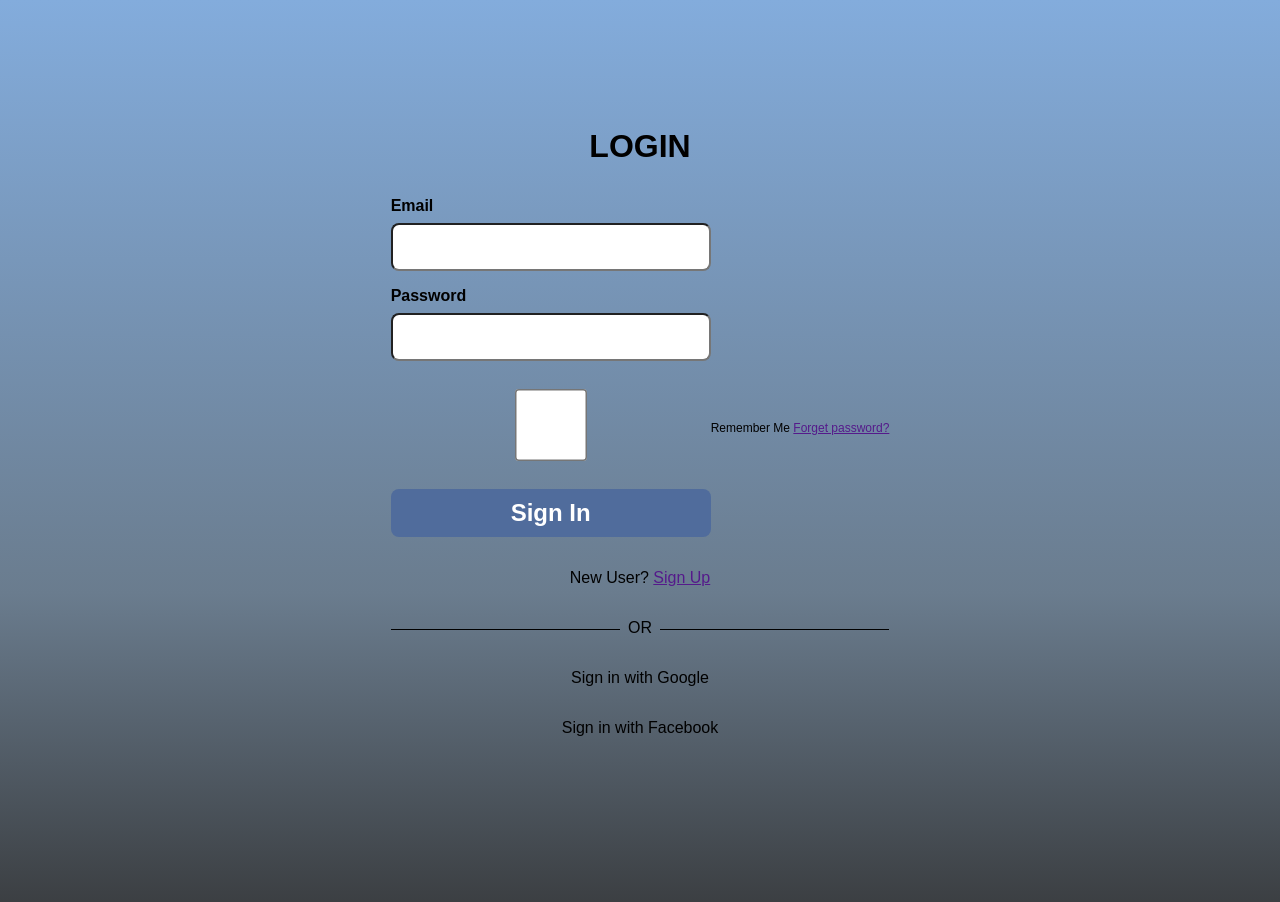
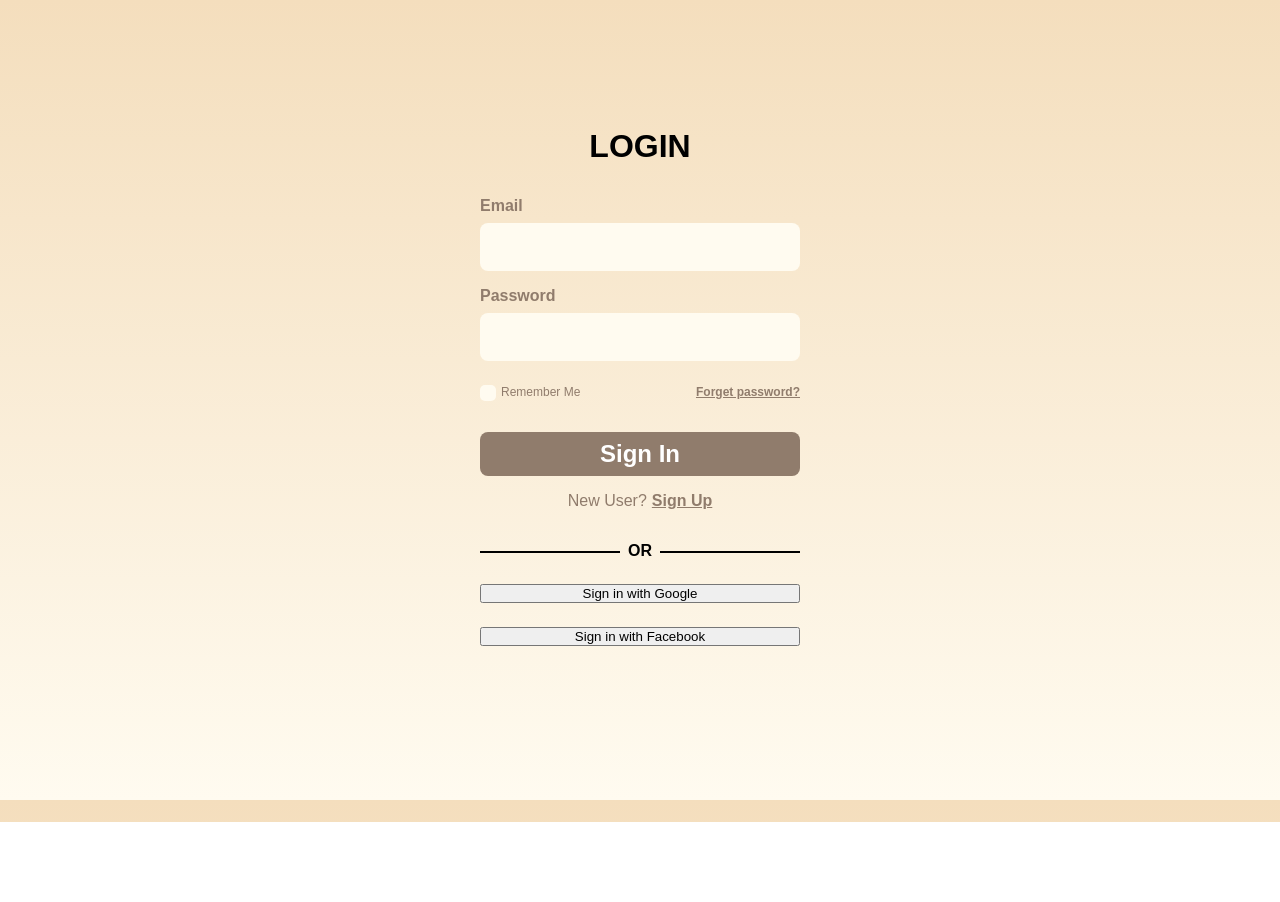
Before and after one commit to robteaw/buddy, a React (Create React App) app: page / in a window 1280 px wide. Shown: the top 902 px of the page. After the commit the page ends 822 px from the top, so only its background shows below. Built offline with nearby package versions, Linux system fonts and the light colour scheme.

Commit message:
4. Login Design

```diff
--- a/public/index.html
+++ b/public/index.html
@@ -24,20 +24,10 @@
       work correctly both with client-side routing and a non-root public URL.
       Learn how to configure a non-root public URL by running `npm run build`.
     -->
-    <title>React App</title>
+    <title>Immigrant Buddies</title>
   </head>
   <body>
     <noscript>You need to enable JavaScript to run this app.</noscript>
     <div id="root"></div>
-    <!--
-      This HTML file is a template.
-      If you open it directly in the browser, you will see an empty page.
-
-      You can add webfonts, meta tags, or analytics to this file.
-      The build step will place the bundled scripts into the <body> tag.
-
-      To begin the development, run `npm start` or `yarn start`.
-      To create a production bundle, use `npm run build` or `yarn build`.
-    -->
   </body>
 </html>
--- a/src/pages/Login/Login.css
+++ b/src/pages/Login/Login.css
@@ -1,11 +1,11 @@
 body {
-  background: rgb(2, 0, 36);
   background: linear-gradient(
     0deg,
-    rgba(58, 61, 64, 255) 0%,
-    rgba(106, 124, 142, 255) 35%,
-    rgba(131, 172, 220, 255) 100%
+    #FFFBF0,
+    #F4DEBD
   );
+  background-attachment: fixed; /*both background attachment and repeat prevents gradient background from cutting off at the bottom*/
+  background-repeat: no-repeat;
   height: 100%;
   width: 100%;
   margin: 0 auto;
@@ -25,63 +25,124 @@ form {
 }
 
 label {
+  color: #907c6c;
+}
+
+/* first 2 labels */
+form > label:first-child, label:nth-child(n+2) {
   font-weight: bold;
 }
 
 input {
+  padding: 0.5rem;
+  border: none;
+  border-radius: 0.5rem;
+}
+
+input[type="email"], input[type="text"] {
+  background-color: #FFFBF0;
   height: 3rem;
   width: 20rem;
   margin: 0.5rem 0 1rem 0;
-  padding: 0.5rem;
-  border-radius: 0.5rem;
+}
+
+input[type="email"]:focus, input[type="text"]:focus {
+  background-color: transparent;
+  border-bottom: 1px solid #000;
+  border-radius: 0;
+  outline: none;
 }
 
 input[type="submit"] {
   color: #fff;
-  background-color: #506c9c;
+  background-color: #907c6c;
   font-size: 1.5rem;
   font-weight: bold;
   border: none;
+  margin-top: 15px;
   cursor: pointer;
 }
 
-input[type="checkbox"] {
-  transform: scale(1.5);
-  vertical-align: middle;
+input[type="submit"]:hover {
+  background-color: #7e5f46;
 }
 
-p {
-  text-align: center;
-  margin: 1rem 0;
+input[type="checkbox"] {
+  background-color: #FFFBF0;
+  appearance: none;
+  -webkit-appearance: none;
+  border-radius: 5px;
+  align-items: center;
+  justify-content: center;
+  vertical-align: middle;
+  cursor: pointer;
+  flex-shrink: 0;
+  transition: 0.15s;
 }
 
-p:nth-of-type(1) {
-  font-size: 0.75rem;
-  display: inline-block;
-  justify-content: space-between;
+input[type="checkbox"]:checked {
+  color: #000;
 }
 
-p:nth-of-type(3) {
+input[type="checkbox"]:after {
+  color: #000;
+  font-size: 15px;
+  font-weight: 900;
+  content: "\2714";
+  display: none;
+}
+
+.checkbox {
+  font-size: 0.75rem;
+  display: flex;
+  justify-content: space-between;
+  margin: 0.5rem 0 1rem 0;
+}
+
+.checkbox label input {
+  margin-right: 5px;
+}
+
+.new-user label {
+  margin-right: 5px;
+}
+
+.border-line {
+  font-weight: bold;
   overflow: hidden;
 }
 
-p:nth-of-type(3):before,
-p:nth-of-type(3):after {
+.border-line:before,
+.border-line:after {
   height: 1px;
   width: 50%;
   content: "";
-  border-bottom: 1px solid #000;
+  border-bottom: 2px solid #000;
   display: inline-block;
   position: relative;
   vertical-align: middle;
 }
 
-p:nth-of-type(3):before {
+.border-line:before {
   right: 0.5em;
   margin-left: -50%;
 }
 
-p:nth-of-type(3):after {
+.border-line:after {
   left: 0.5em;
   margin-right: -50%;
 }
+
+a {
+  color: #907c6c;
+  font-weight: bold;
+}
+
+div:not(:nth-of-type(1)) {
+  text-align: center;
+  margin: 1rem 0;
+}
+
+button {
+  margin: 0.5rem 0 1rem 0;
+}
--- a/src/pages/Login/Login.js
+++ b/src/pages/Login/Login.js
@@ -4,24 +4,30 @@ import "./Login.css";
 function Login() {
   return (
     <div>
+      <script src="https://accounts.google.com/gsi/client" async defer></script>
+
       <h1>Login</h1>
 
       <form action="">
-        <label htmlFor="email">Email</label>
-        <input
-          type="email"
-          name="email"
-          id="email"
-          required
-        />
-        <label htmlFor="password">Password</label>
-        <input type="text" name="password" id="password" required/>
-        <p><input type="checkbox" />Remember Me <a href="">Forget password?</a></p>
+        <label>Email</label>
+        <input type="email" name="email" id="email" required />
+        <label>Password</label>
+        <input type="text" name="password" id="password" required />
+        <div className="checkbox">
+          <label>
+            <input type="checkbox" />
+            Remember Me
+          </label>{" "}
+          <a href="">Forget password?</a>
+        </div>
         <input type="submit" value="Sign In" />
-        <p>New User? <a href="">Sign Up</a></p>
-        <p>OR</p>
-        <p>Sign in with Google</p>
-        <p>Sign in with Facebook</p>
+        <div className="new-user">
+          <label>New User?</label>
+          <a href="/">Sign Up</a>
+        </div>
+        <div className="border-line">OR</div>
+        <button className="google">Sign in with Google</button>
+        <button className="facebook">Sign in with Facebook</button>
       </form>
     </div>
   );
```
